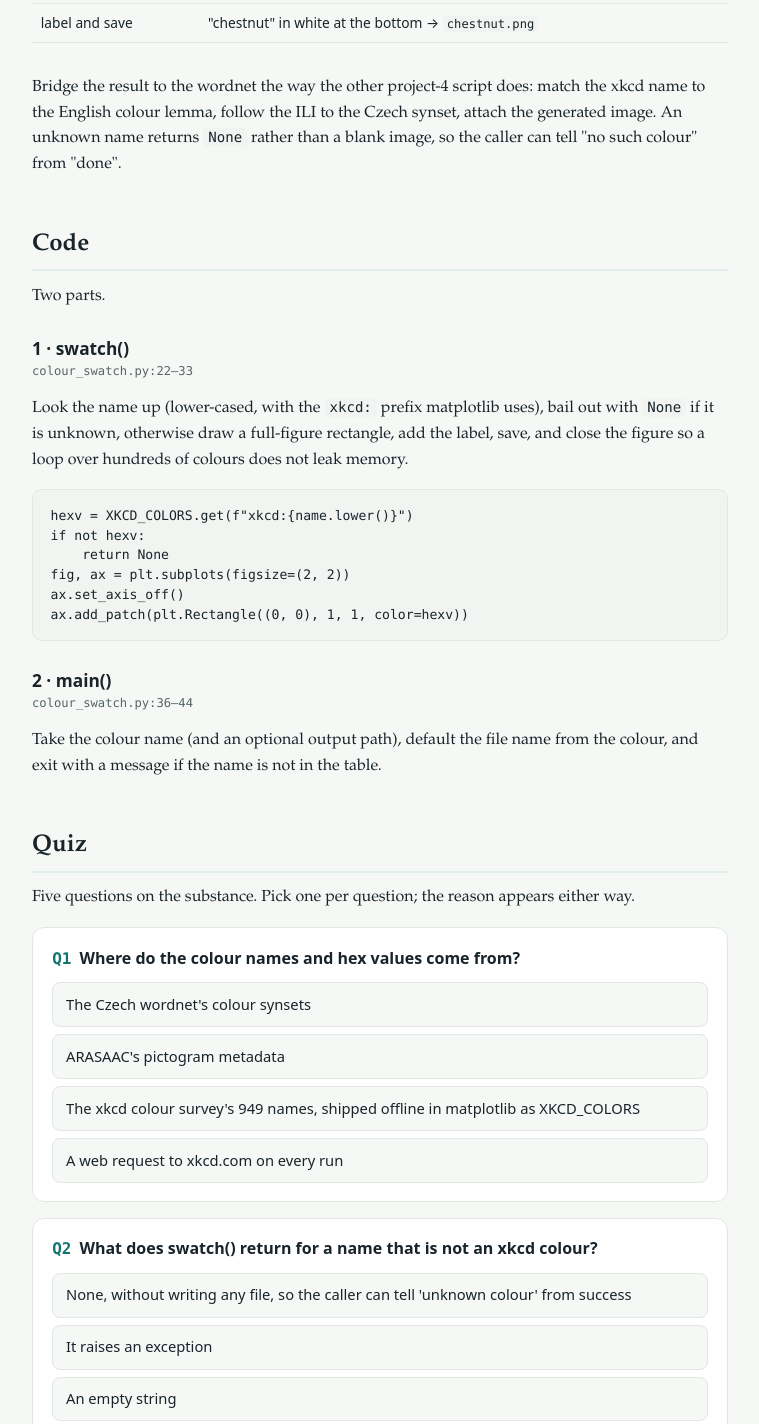
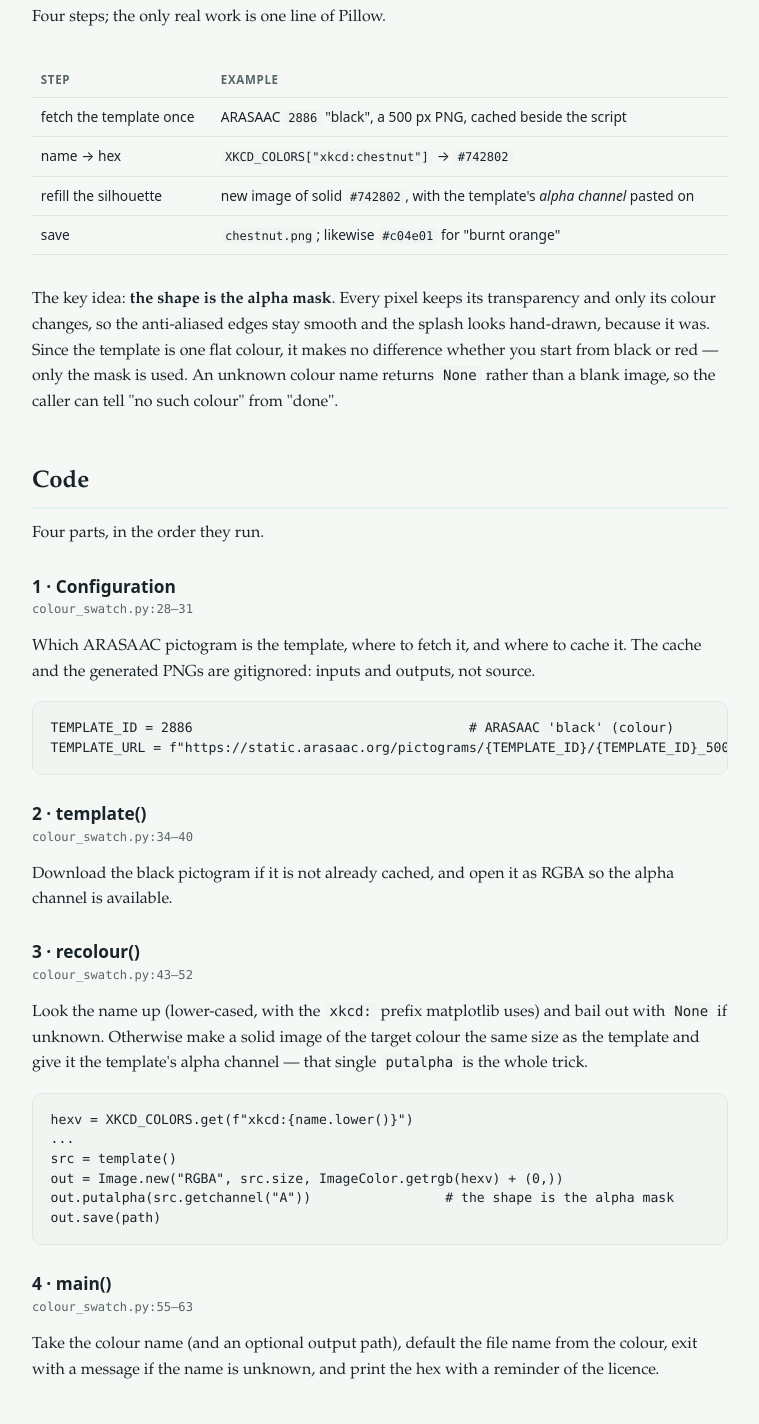
Before and after one commit to bond-lab/JPC3, a plain HTML site: page docs/explanations/swatch.html in a window 1280 px wide. Shown: the part 1285-2709 px from the top of the page, without its empty margins (260-1019 px from the left). Drawn offline with Linux system fonts and the light colour scheme.

Commit message:
swatch explainer v1: the ARASAAC-recolour method
Regenerated for the new colour_swatch.py: the template is ARASAAC's black
splash and the shape is its alpha mask; notes the adjective-vs-noun synset
point and the inherited CC BY-NC-SA licence. Line refs computed from the
committed source (504c4f4). Site rebuilt; deck PDF refreshed.

Co-Authored-By: Claude Fable 5.1 <noreply@anthropic.com>

```diff
--- a/docs/explanations/swatch.html
+++ b/docs/explanations/swatch.html
@@ -136,11 +136,11 @@
     <p class="eyebrow">JPC3 · Project 4 · Code explainer</p>
     <h1>Generating a Colour Pictogram</h1>
     <p class="lede">How <code>colour_swatch.py</code> makes a pictogram for a colour
-      synset that no one will ever draw — from a named colour and twelve lines of
-      matplotlib.</p>
+      synset in ARASAAC's own style — by refilling ARASAAC's black paint-splash with a
+      named colour.</p>
     <div class="meta">
-      <span>colour_swatch.py</span><span>48 lines</span>
-      <span>deps: matplotlib</span><span>run: uv run colour_swatch.py chestnut</span>
+      <span>colour_swatch.py</span><span>67 lines</span>
+      <span>deps: pillow, matplotlib, requests</span><span>run: uv run colour_swatch.py chestnut</span>
     </div>
     <p class="caveat"><b>Generated by an AI.</b> This page was written from the code
       and can be wrong — a misread line, an invented detail, a stale number. Trust
@@ -151,8 +151,8 @@
 
   <nav class="toc" aria-label="Contents">
     <ol>
-      <li><a href="#background">Background — generate what you cannot find</a></li>
-      <li><a href="#intuition">Intuition — a name, a hex, a square</a></li>
+      <li><a href="#background">Background — the same family as the real ones</a></li>
+      <li><a href="#intuition">Intuition — the shape is the alpha mask</a></li>
       <li><a href="#code">Code — how the script runs</a></li>
       <li><a href="#quiz">Quiz — check yourself</a></li>
       <li><a href="#trust">How much to trust this</a></li>
@@ -162,64 +162,88 @@
   <section id="background">
     <h2>Background</h2>
     <p>Some synsets will never have a drawn pictogram and do not need one.
-      <strong>Colour terms</strong> are the clear case: ARASAAC has a handful, but the
-      wordnet has far more — <span class="cs">kaštanová</span> "chestnut",
-      <span class="cs">spálená oranžová</span> "burnt orange", and on. For a colour the
-      ideal picture is simply the colour.</p>
-    <p>The <a href="https://xkcd.com/color/rgb/">xkcd colour survey</a> asked
-      thousands of people to name colours and settled on 949 names with hex values.
-      <a href="https://matplotlib.org/">matplotlib</a> ships that table offline as
-      <code>XKCD_COLORS</code>. So a colour synset's pictogram can be
-      <em>generated</em>: look up the name, paint a square, label it.</p>
+      <strong>Colour terms</strong> are the clear case: <a href="https://arasaac.org/">ARASAAC</a>
+      has a handful — <em>black</em> is pictogram <code>2886</code>, <em>red</em> is
+      <code>2808</code> — but the wordnet has far more: <span class="cs">kaštanová</span>
+      "chestnut", <span class="cs">spálená oranžová</span> "burnt orange", and on.</p>
+    <p>Look at how ARASAAC draws a colour and the solution is obvious. Its colour
+      pictograms are a <strong>single flat colour on a transparent background</strong>
+      — a paint-splash silhouette, nothing else. So a pictogram for any colour can be
+      <em>generated</em> in exactly that style: keep the silhouette and refill it with
+      the colour's hex value, taken from the
+      <a href="https://xkcd.com/color/rgb/">xkcd colour survey</a> (949 named
+      colours, shipped offline in <a href="https://matplotlib.org/">matplotlib</a>).
+      The result sits in the same visual family as the real pictograms it will be
+      matched alongside — which matters for an AAC user whose board should look
+      consistent.</p>
     <div class="callout">
-      <p><strong>Say it is generated.</strong> A swatch is not a drawing. In the
-        report's data statement, mark these images as generated from the xkcd table,
-        and note the limits: the names are crowd-sourced English, so the Czech match
-        still needs checking, and a flat square suits a colour but not, say, a shade
-        of a feeling.</p>
+      <p><strong>Noun and adjective.</strong> ARASAAC links its colour pictograms to
+        the <em>adjective</em> synsets (black is <code>00393873-a</code>); the wordnet
+        also has each colour as a <em>noun</em>. One image serves both. Link the
+        adjective first, as ARASAAC does, and the noun after.</p>
+      <p><strong>Licence.</strong> A recoloured pictogram is a derivative of
+        ARASAAC's, so it inherits <strong>CC BY-NC-SA 4.0</strong>: credit ARASAAC
+        and keep the licence. Say in the data statement that the image is generated.</p>
     </div>
   </section>
 
   <section id="intuition">
     <h2>Intuition</h2>
-    <p>Three steps, each one line of real work:</p>
+    <p>Four steps; the only real work is one line of Pillow.</p>
     <div class="wrap-x">
     <table class="toy">
       <thead><tr><th>Step</th><th>Example</th></tr></thead>
       <tbody>
+        <tr><td>fetch the template once</td><td>ARASAAC <code>2886</code> "black", a 500 px PNG, cached beside the script</td></tr>
         <tr><td>name → hex</td><td><code>XKCD_COLORS["xkcd:chestnut"]</code> → <code>#742802</code></td></tr>
-        <tr><td>paint a square</td><td>a 2×2-inch figure filled with that colour</td></tr>
-        <tr><td>label and save</td><td>"chestnut" in white at the bottom → <code>chestnut.png</code></td></tr>
+        <tr><td>refill the silhouette</td><td>new image of solid <code>#742802</code>, with the template's <em>alpha channel</em> pasted on</td></tr>
+        <tr><td>save</td><td><code>chestnut.png</code>; likewise <code>#c04e01</code> for "burnt orange"</td></tr>
       </tbody>
     </table>
     </div>
-    <p>Bridge the result to the wordnet the way the other project-4 script does:
-      match the xkcd name to the English colour lemma, follow the ILI to the Czech
-      synset, attach the generated image. An unknown name returns <code>None</code>
-      rather than a blank image, so the caller can tell "no such colour" from "done".</p>
+    <p>The key idea: <strong>the shape is the alpha mask</strong>. Every pixel keeps
+      its transparency and only its colour changes, so the anti-aliased edges stay
+      smooth and the splash looks hand-drawn, because it was. Since the template is
+      one flat colour, it makes no difference whether you start from black or red —
+      only the mask is used. An unknown colour name returns <code>None</code> rather
+      than a blank image, so the caller can tell "no such colour" from "done".</p>
   </section>
 
   <section id="code">
     <h2>Code</h2>
-    <p>Two parts.</p>
+    <p>Four parts, in the order they run.</p>
 
-    <h3>1 · swatch()</h3>
-    <span class="ref">colour_swatch.py:22–33</span>
+    <h3>1 · Configuration</h3>
+    <span class="ref">colour_swatch.py:28–31</span>
+    <p>Which ARASAAC pictogram is the template, where to fetch it, and where to cache
+      it. The cache and the generated PNGs are gitignored: inputs and outputs, not
+      source.</p>
+    <pre><code>TEMPLATE_ID = 2886                                   # ARASAAC 'black' (colour)
+TEMPLATE_URL = f"https://static.arasaac.org/pictograms/{TEMPLATE_ID}/{TEMPLATE_ID}_500.png"</code></pre>
+
+    <h3>2 · template()</h3>
+    <span class="ref">colour_swatch.py:34–40</span>
+    <p>Download the black pictogram if it is not already cached, and open it as RGBA
+      so the alpha channel is available.</p>
+
+    <h3>3 · recolour()</h3>
+    <span class="ref">colour_swatch.py:43–52</span>
     <p>Look the name up (lower-cased, with the <code>xkcd:</code> prefix matplotlib
-      uses), bail out with <code>None</code> if it is unknown, otherwise draw a
-      full-figure rectangle, add the label, save, and close the figure so a loop over
-      hundreds of colours does not leak memory.</p>
+      uses) and bail out with <code>None</code> if unknown. Otherwise make a solid
+      image of the target colour the same size as the template and give it the
+      template's alpha channel — that single <code>putalpha</code> is the whole trick.</p>
     <pre><code>hexv = XKCD_COLORS.get(f"xkcd:{name.lower()}")
-if not hexv:
-    return None
-fig, ax = plt.subplots(figsize=(2, 2))
-ax.set_axis_off()
-ax.add_patch(plt.Rectangle((0, 0), 1, 1, color=hexv))</code></pre>
+...
+src = template()
+out = Image.new("RGBA", src.size, ImageColor.getrgb(hexv) + (0,))
+out.putalpha(src.getchannel("A"))                 # the shape is the alpha mask
+out.save(path)</code></pre>
 
-    <h3>2 · main()</h3>
-    <span class="ref">colour_swatch.py:36–44</span>
+    <h3>4 · main()</h3>
+    <span class="ref">colour_swatch.py:55–63</span>
     <p>Take the colour name (and an optional output path), default the file name
-      from the colour, and exit with a message if the name is not in the table.</p>
+      from the colour, exit with a message if the name is unknown, and print the hex
+      with a reminder of the licence.</p>
   </section>
 
   <section id="quiz" class="quiz">
@@ -235,7 +259,7 @@ ax.add_patch(plt.Rectangle((0, 0), 1, 1, color=hexv))</code></pre>
       easy to refine, and fallible. Treat the code as the source of truth:</p>
     <ul>
       <li>Every code claim carries a <code>file:line</code> reference — open it.</li>
-      <li>The hex value <code>#742802</code> is from a real run of the script.</li>
+      <li>The hex values and pictogram ids are from real runs and a real ARASAAC query.</li>
       <li>The surest check is to <strong>run the script</strong> and look at the PNG.</li>
       <li>The quiz answers follow from the code; where one disagrees, the code wins.</li>
     </ul>
@@ -247,44 +271,45 @@ ax.add_patch(plt.Rectangle((0, 0), 1, 1, color=hexv))</code></pre>
       <a href="https://www.geoffreylitt.com/">Geoffrey Litt</a>'s
       <a href="https://gist.github.com/geoffreylitt/a29df1b5f9865506e8952488eac3d524"><em>explain-diff</em></a>.</p>
     <p class="prov">Generated 2026-11-03 by Claude Fable 5.1 · source
-      <code>colour_swatch.py</code> at commit <code>d1b24c4</code> (2026-11-03) ·
-      explainer v0 · regenerate when the code changes.</p>
+      <code>colour_swatch.py</code> at commit <code>504c4f4</code> (2026-11-03) ·
+      explainer v1 (v0 drew a flat swatch; now recolours ARASAAC's own pictogram) ·
+      regenerate when the code changes.</p>
   </footer>
 </div>
 
 <script>
 (function(){
   const QUESTIONS = [
-    {q:"Where do the colour names and hex values come from?",
-     options:[{t:"The xkcd colour survey's 949 names, shipped offline in matplotlib as XKCD_COLORS",ok:true},
-              {t:"A web request to xkcd.com on every run",ok:false},
-              {t:"The Czech wordnet's colour synsets",ok:false},
-              {t:"ARASAAC's pictogram metadata",ok:false}],
-     why:"matplotlib.colors.XKCD_COLORS is a dict keyed 'xkcd:<name>' → hex, bundled with the library, so no network is needed."},
-    {q:"What does swatch() return for a name that is not an xkcd colour?",
-     options:[{t:"None, without writing any file, so the caller can tell 'unknown colour' from success",ok:true},
-              {t:"A black square",ok:false},
-              {t:"It raises an exception",ok:false},
-              {t:"An empty string",ok:false}],
-     why:"The lookup uses .get(); on a miss the function returns None before any drawing happens. main() turns that into a clear exit message."},
-    {q:"Why does the function call plt.close(fig)?",
-     options:[{t:"So generating hundreds of swatches in a loop does not keep every figure in memory",ok:true},
-              {t:"To display the image on screen",ok:false},
-              {t:"Because savefig fails otherwise",ok:false},
-              {t:"To delete the PNG file",ok:false}],
-     why:"matplotlib keeps figures alive until closed. One swatch is harmless; a loop over every colour synset would accumulate them."},
-    {q:"The report should describe these images as…",
-     options:[{t:"Generated from the xkcd colour table — not drawn — with a note that the Czech match still needs checking",ok:true},
-              {t:"Hand-drawn pictograms",ok:false},
-              {t:"Photographs",ok:false},
-              {t:"ARASAAC originals",ok:false}],
-     why:"A data statement must say what the data is. A generated swatch is a different kind of object from a drawn pictogram, and the English-named colour needs its Czech match validated."},
-    {q:"How does a generated swatch get attached to a Czech synset?",
-     options:[{t:"Match the xkcd name to the English colour lemma, follow the ILI to the Czech synset, attach the image",ok:true},
-              {t:"The script writes it into the wordnet automatically",ok:false},
-              {t:"By file name alone",ok:false},
-              {t:"It cannot; swatches are only for display",ok:false}],
-     why:"This script only makes the image. Linking it uses the same English-lemma → ILI → Czech-synset bridge as the other project-4 script."}
+    {q:"What is the template, and which part of it does the script actually use?",
+     options:[{t:"ARASAAC's black colour pictogram (2886); only its alpha channel — the silhouette — is used",ok:true},
+              {t:"A hand-drawn square; its outline is traced",ok:false},
+              {t:"The red pictogram; its red pixels are replaced one by one",ok:false},
+              {t:"An SVG from ARASAAC, edited as text",ok:false}],
+     why:"ARASAAC serves PNGs, not SVGs, and its colour pictograms are one flat colour on transparency. recolour() builds a solid image and calls out.putalpha(src.getchannel('A')): the mask is the asset."},
+    {q:"Would starting from the red pictogram instead of the black one change the result?",
+     options:[{t:"No — each colour pictogram is a single flat colour, so only the alpha mask matters and the fill is discarded",ok:true},
+              {t:"Yes — red pixels would bleed into the new colour",ok:false},
+              {t:"Yes — the red pictogram has a different outline colour",ok:false},
+              {t:"Only for dark target colours",ok:false}],
+     why:"A palette check shows black is 100% #000000 and red 100% #e01000 over the same transparency. The script never reads the fill, only getchannel('A')."},
+    {q:"Which licence does a generated chestnut pictogram carry?",
+     options:[{t:"CC BY-NC-SA 4.0 — it is a derivative of an ARASAAC pictogram, so it inherits ARASAAC's licence",ok:true},
+              {t:"Public domain — it was generated by a script",ok:false},
+              {t:"The xkcd colour survey's licence",ok:false},
+              {t:"Whatever the course repository uses",ok:false}],
+     why:"Refilling a silhouette is a derivative work. Share-alike means the output keeps CC BY-NC-SA, and attribution means crediting ARASAAC in the data statement."},
+    {q:"ARASAAC links 'black' to synset 00393873-a. What does the -a tell you, and what follows for the wordnet?",
+     options:[{t:"It is the adjective synset; the wordnet also has the colour as a noun, and one image can serve both — link the adjective first",ok:true},
+              {t:"It is an archived synset that no longer exists",ok:false},
+              {t:"It marks an abstract noun",ok:false},
+              {t:"It means the pictogram is animated",ok:false}],
+     why:"The POS suffix -a is adjective (-s is a satellite adjective, -n a noun). ARASAAC's convention is adjective-first; the noun synset for the same colour can reuse the image."},
+    {q:"Why generate in ARASAAC's style rather than a flat labelled square?",
+     options:[{t:"So the generated pictograms sit in the same visual family as the real ones on an AAC user's board",ok:true},
+              {t:"Because flat squares are not allowed by the licence",ok:false},
+              {t:"Because matplotlib cannot draw squares",ok:false},
+              {t:"It makes the file smaller",ok:false}],
+     why:"These images will be matched alongside genuine ARASAAC pictograms. A consistent style is a usability property for the people who rely on the board, not a cosmetic one."}
 
   ];
   function shuffle(a){for(let i=a.length-1;i>0;i--){const j=Math.floor(Math.random()*(i+1));[a[i],a[j]]=[a[j],a[i]];}return a;}
```
Also changed, not shown: images/swatch_explainer.html (+99 -74 lines), 1 other file.
